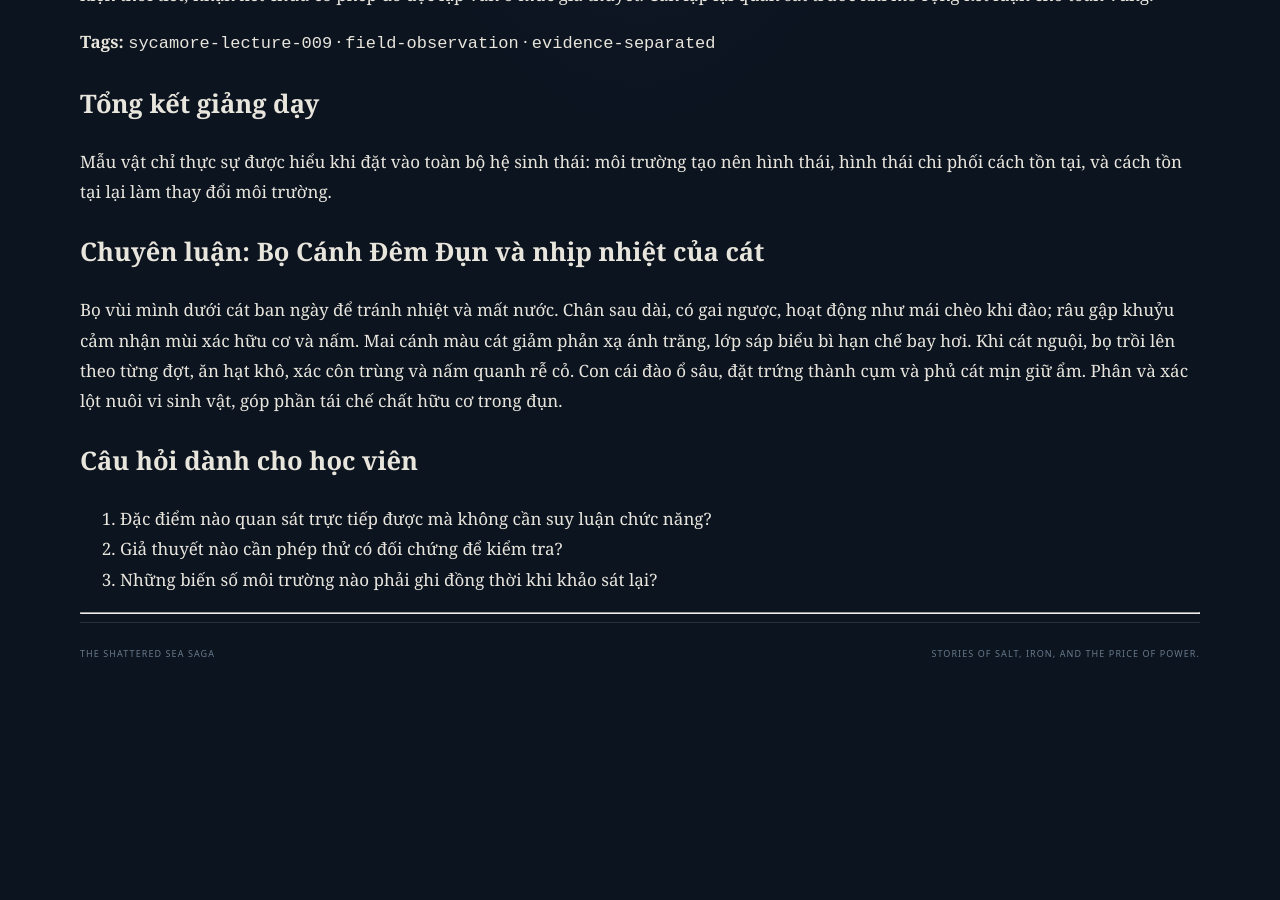
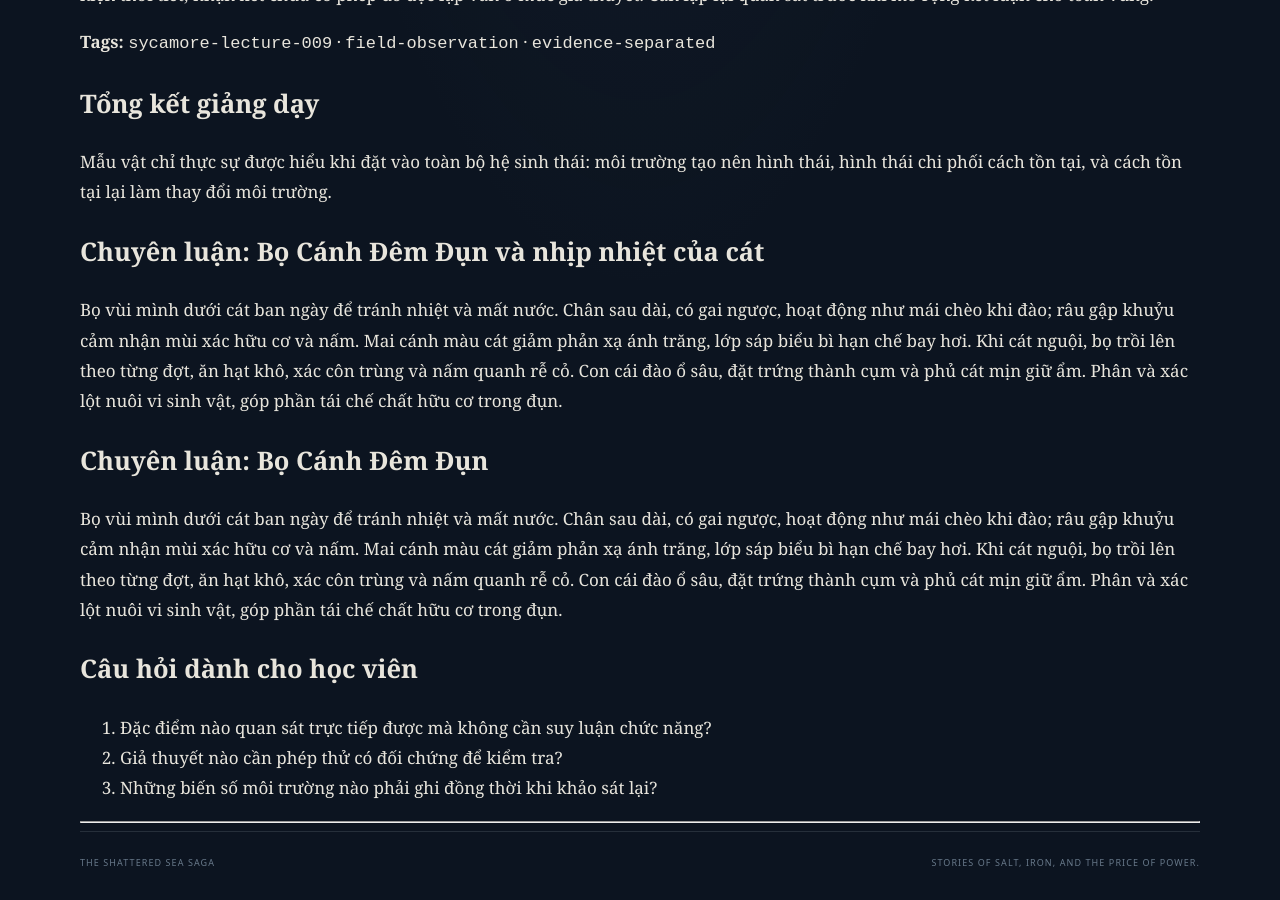
Before and after one commit to trduy91/seven-seas-reader, a Jekyll site: the page built from site/field-notes/sycamore/lecture-009-bi-mat-cua-nhung-dun-cat-dem.md, in a window 1280 px wide and 900 px high, scrolled down 1371 px. Built offline with Jekyll 4.4.1, drawn with Linux system fonts in a browser that asks for light colours; our own code applies the rules of GitHub Pages for plain Markdown files; before the commit the page ends 2063 px from its top, so only the background shows below that.

Commit message:
Canon revision: expand Sycamore field lecture and normalize image URL

```diff
--- a/site/field-notes/sycamore/lecture-009-bi-mat-cua-nhung-dun-cat-dem.md
+++ b/site/field-notes/sycamore/lecture-009-bi-mat-cua-nhung-dun-cat-dem.md
@@ -41,6 +41,10 @@ Mẫu vật chỉ thực sự được hiểu khi đặt vào toàn bộ hệ si
 
 Bọ vùi mình dưới cát ban ngày để tránh nhiệt và mất nước. Chân sau dài, có gai ngược, hoạt động như mái chèo khi đào; râu gập khuỷu cảm nhận mùi xác hữu cơ và nấm. Mai cánh màu cát giảm phản xạ ánh trăng, lớp sáp biểu bì hạn chế bay hơi. Khi cát nguội, bọ trồi lên theo từng đợt, ăn hạt khô, xác côn trùng và nấm quanh rễ cỏ. Con cái đào ổ sâu, đặt trứng thành cụm và phủ cát mịn giữ ẩm. Phân và xác lột nuôi vi sinh vật, góp phần tái chế chất hữu cơ trong đụn.
 
+## Chuyên luận: Bọ Cánh Đêm Đụn
+
+Bọ vùi mình dưới cát ban ngày để tránh nhiệt và mất nước. Chân sau dài, có gai ngược, hoạt động như mái chèo khi đào; râu gập khuỷu cảm nhận mùi xác hữu cơ và nấm. Mai cánh màu cát giảm phản xạ ánh trăng, lớp sáp biểu bì hạn chế bay hơi. Khi cát nguội, bọ trồi lên theo từng đợt, ăn hạt khô, xác côn trùng và nấm quanh rễ cỏ. Con cái đào ổ sâu, đặt trứng thành cụm và phủ cát mịn giữ ẩm. Phân và xác lột nuôi vi sinh vật, góp phần tái chế chất hữu cơ trong đụn.
+
 ## Câu hỏi dành cho học viên
 
 1. Đặc điểm nào quan sát trực tiếp được mà không cần suy luận chức năng?
```
